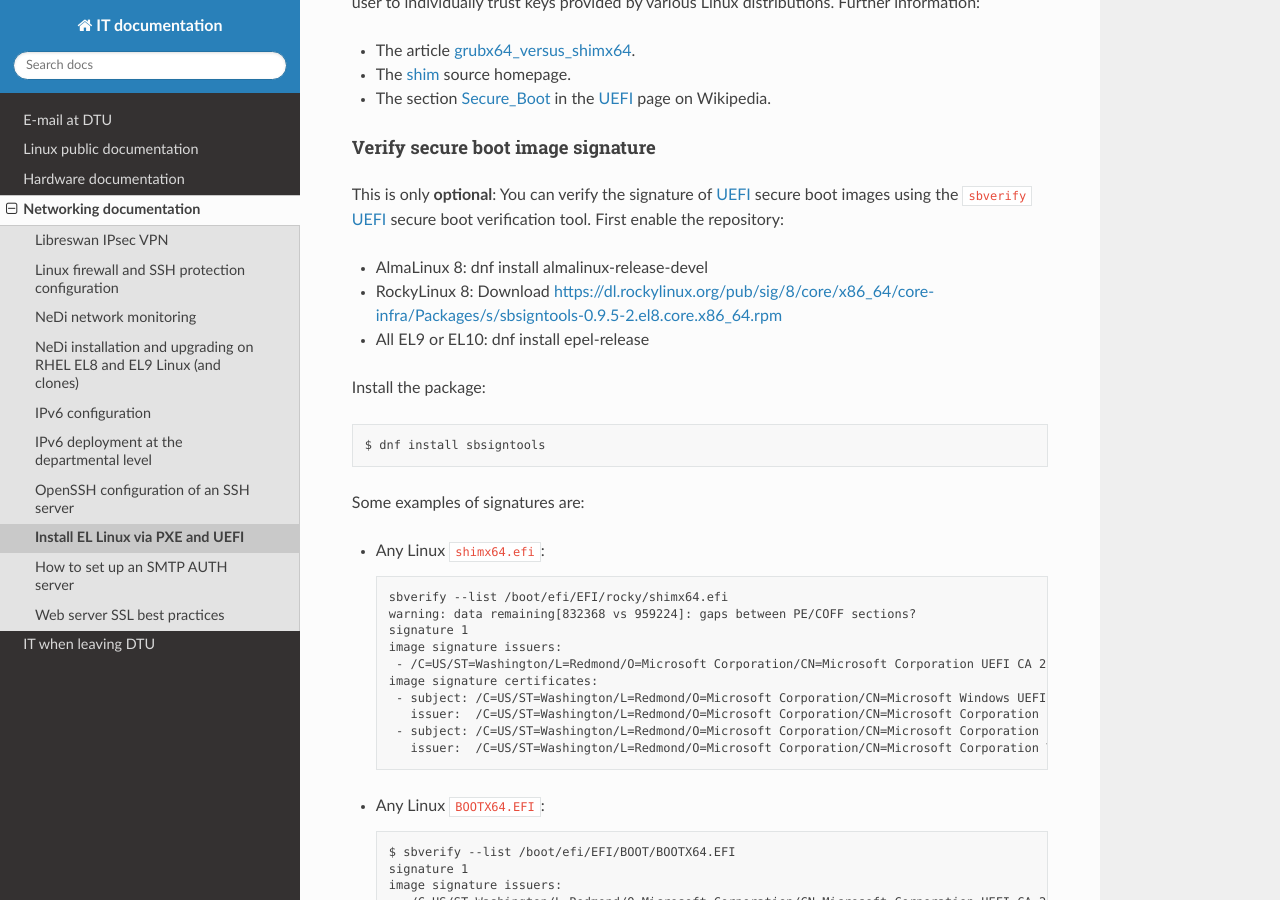
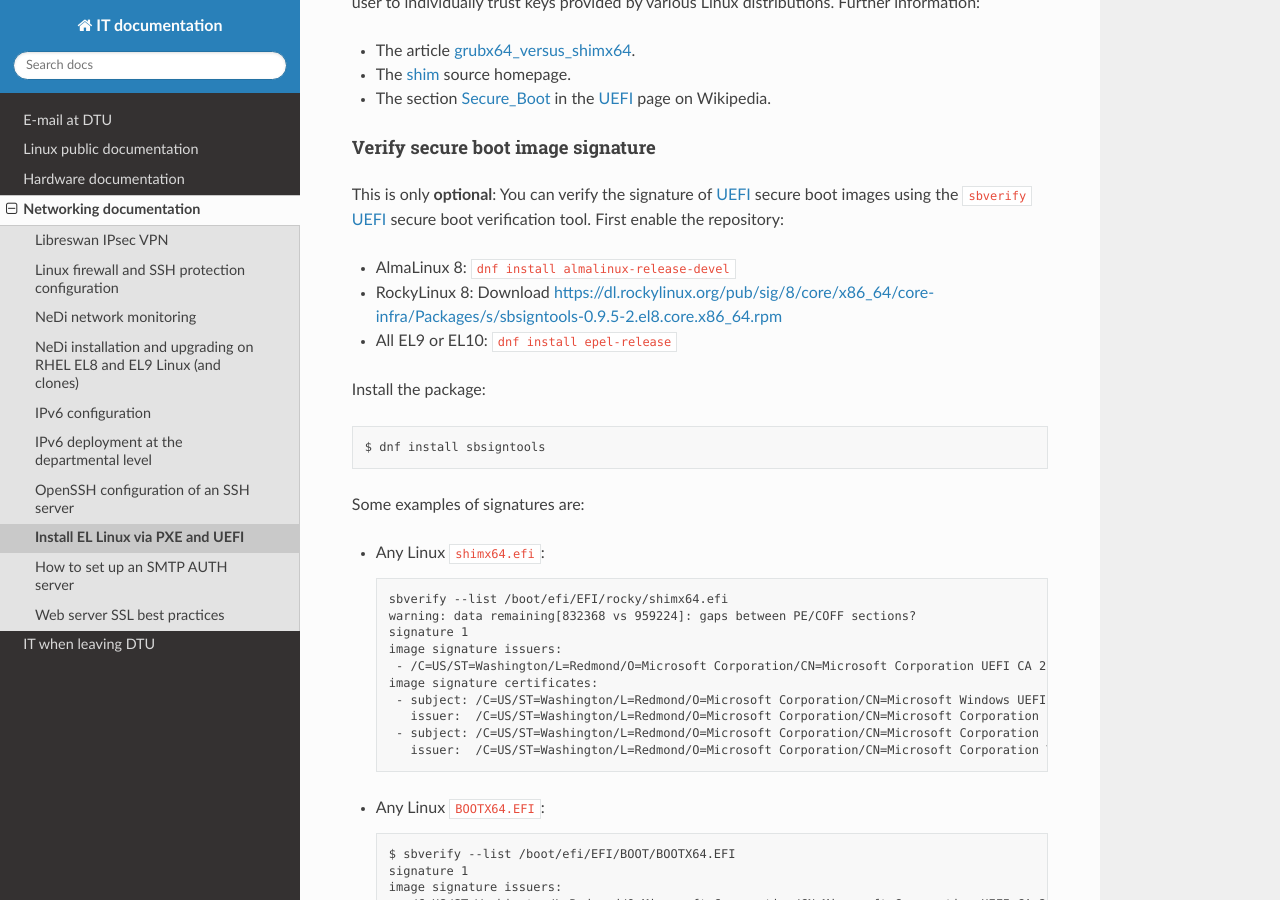
Before and after one commit to OleHolmNielsen/ITwiki, a Sphinx documentation site: the page built from docs/PXE_and_UEFI.rst, in a window 1280 px wide and 900 px high, scrolled down 3835 px. Built offline with Sphinx 7.4.7 and the Read the Docs theme 3.1.0, drawn with Linux system fonts in a browser that asks for light colours.

Commit message:
Minor edit

```diff
--- a/docs/PXE_and_UEFI.rst
+++ b/docs/PXE_and_UEFI.rst
@@ -183,9 +183,9 @@ This is only **optional**:
 You can verify the signature of UEFI_ secure boot images using the ``sbverify`` UEFI_ secure boot verification tool.
 First enable the repository:
 
-* AlmaLinux 8: dnf install almalinux-release-devel
+* AlmaLinux 8: ``dnf install almalinux-release-devel``
 * RockyLinux 8: Download https://dl.rockylinux.org/pub/sig/8/core/x86_64/core-infra/Packages/s/sbsigntools-0.9.5-2.el8.core.x86_64.rpm
-* All EL9 or EL10: dnf install epel-release
+* All EL9 or EL10: ``dnf install epel-release``
 
 Install the package::
 
```
